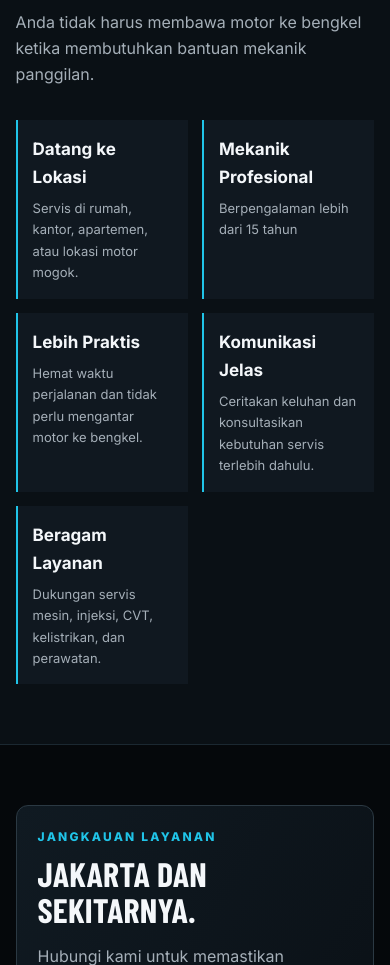
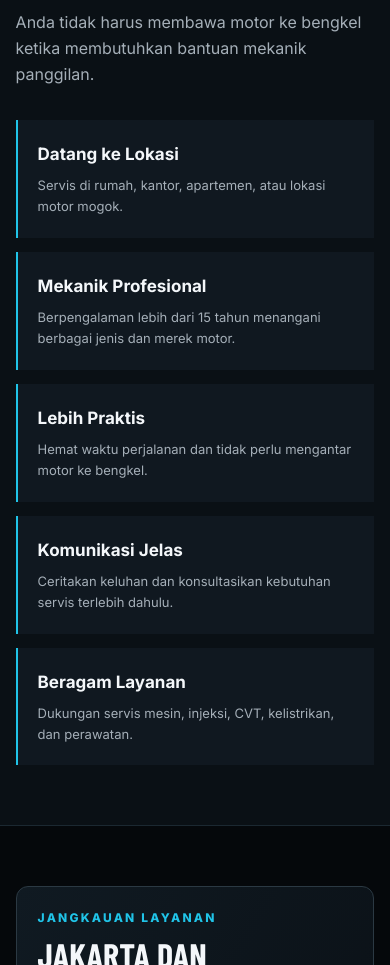
Before and after one commit to bontot2282/bontot-racing, a plain HTML site: page index.html in a window 390 px wide. Shown: the part 2660-3625 px from the top of the page. Drawn offline with nearby package versions, Linux system fonts and the light colour scheme; a web font is replaced by a local one.

Commit message:
Update index.html

```diff
--- a/index.html
+++ b/index.html
@@ -32,7 +32,7 @@
     "@context": "https://schema.org",
     "@type": "AutoRepair",
     "name": "BONTOT RACING",
-    "url": "https://bontot2282.github.io/",
+    "url": "https://bontot2282.github.io/bontot-racing/",
     "image": "https://bontot2282.github.io/bontot-racing/bontot-racing-logo.jpg",
     "description": "Layanan servis motor panggilan Jakarta dan sekitarnya. Mekanik datang ke rumah, kantor, apartemen, atau lokasi motor mogok.",
     "telephone": "+628985025546",
@@ -109,7 +109,7 @@
     .service a{color:var(--cyan);font-size:13px;font-weight:800}
     .service a:hover{text-decoration:underline}
     .why{background:#0a1015;border-block:1px solid #1b2831}
-    .why-grid{display:grid;grid-template-columns:repeat(4,1fr);gap:14px}
+    .why-grid{display:grid;grid-template-columns:repeat(5,1fr);gap:14px}
     .why-card{padding:20px;border-left:2px solid var(--cyan);background:#101820}
     .why-card h3{margin:0 0 7px;font-size:17px}
     .why-card p{margin:0;color:var(--muted);font-size:13px}
@@ -132,9 +132,10 @@
     .float-wa{position:fixed;right:18px;bottom:18px;z-index:40;background:var(--wa);color:#062010;padding:13px 18px;border-radius:40px;font-weight:900;box-shadow:0 8px 28px #0009}
     .float-wa:hover{filter:brightness(1.06);transform:translateY(-2px)}
     :focus-visible{outline:3px solid var(--cyan);outline-offset:3px}
-    @media(max-width:900px){
+    @media(max-width:960px){
       .navlinks{gap:15px}.navcta{padding:10px 13px;font-size:13px}
       .why-grid{grid-template-columns:repeat(2,1fr)}
+      .why-card:last-child{grid-column:1 / -1}
     }
     @media(max-width:760px){
       .nav{min-height:66px}.navlinks{display:none}.menu-toggle{display:block}
@@ -147,8 +148,8 @@
     }
     @media(max-width:520px){
       .brand img{width:104px;height:50px}.navcta{padding:10px 11px;font-size:12px}
-      .hero p{font-size:15px}.services,.faq{grid-template-columns:1fr}
-      .why-grid{grid-template-columns:1fr 1fr}.why-card{padding:15px}
+      .hero p{font-size:15px}.services,.faq,.why-grid{grid-template-columns:1fr}
+      .why-card:last-child{grid-column:auto}
       .area-box{padding:21px}.quickfacts{gap:12px}
       section{padding:60px 0}.float-wa{right:12px;bottom:12px;padding:12px 16px}
     }
@@ -264,8 +265,8 @@
             <p>Servis di rumah, kantor, apartemen, atau lokasi motor mogok.</p>
           </article>
           <article class="why-card">
-              <h3>Mekanik Profesional</h3>
-              <p>Berpengalaman lebih dari 15 tahun  </p>
+            <h3>Mekanik Profesional</h3>
+            <p>Berpengalaman lebih dari 15 tahun menangani berbagai jenis dan merek motor.</p>
           </article>
           <article class="why-card">
             <h3>Lebih Praktis</h3>
```
